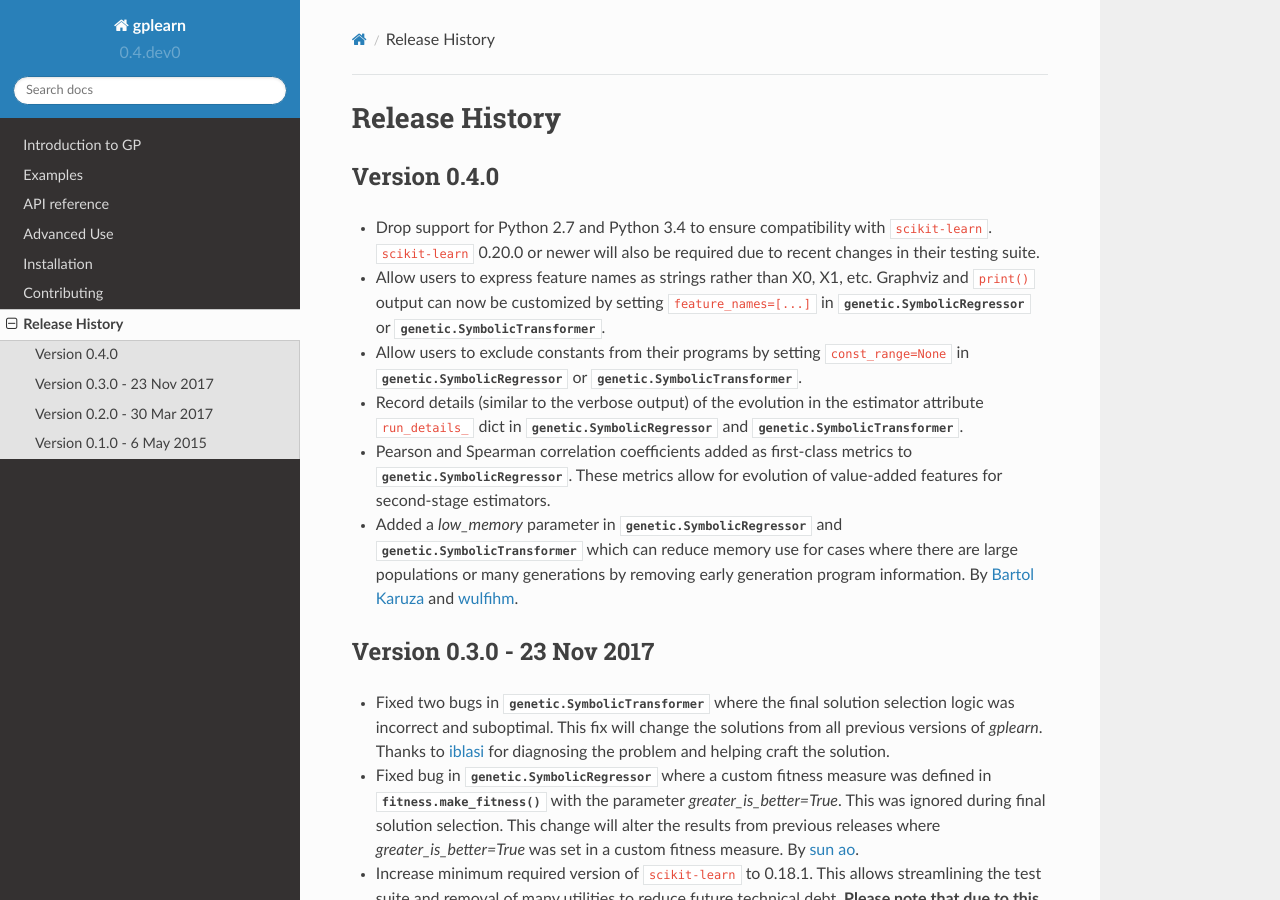
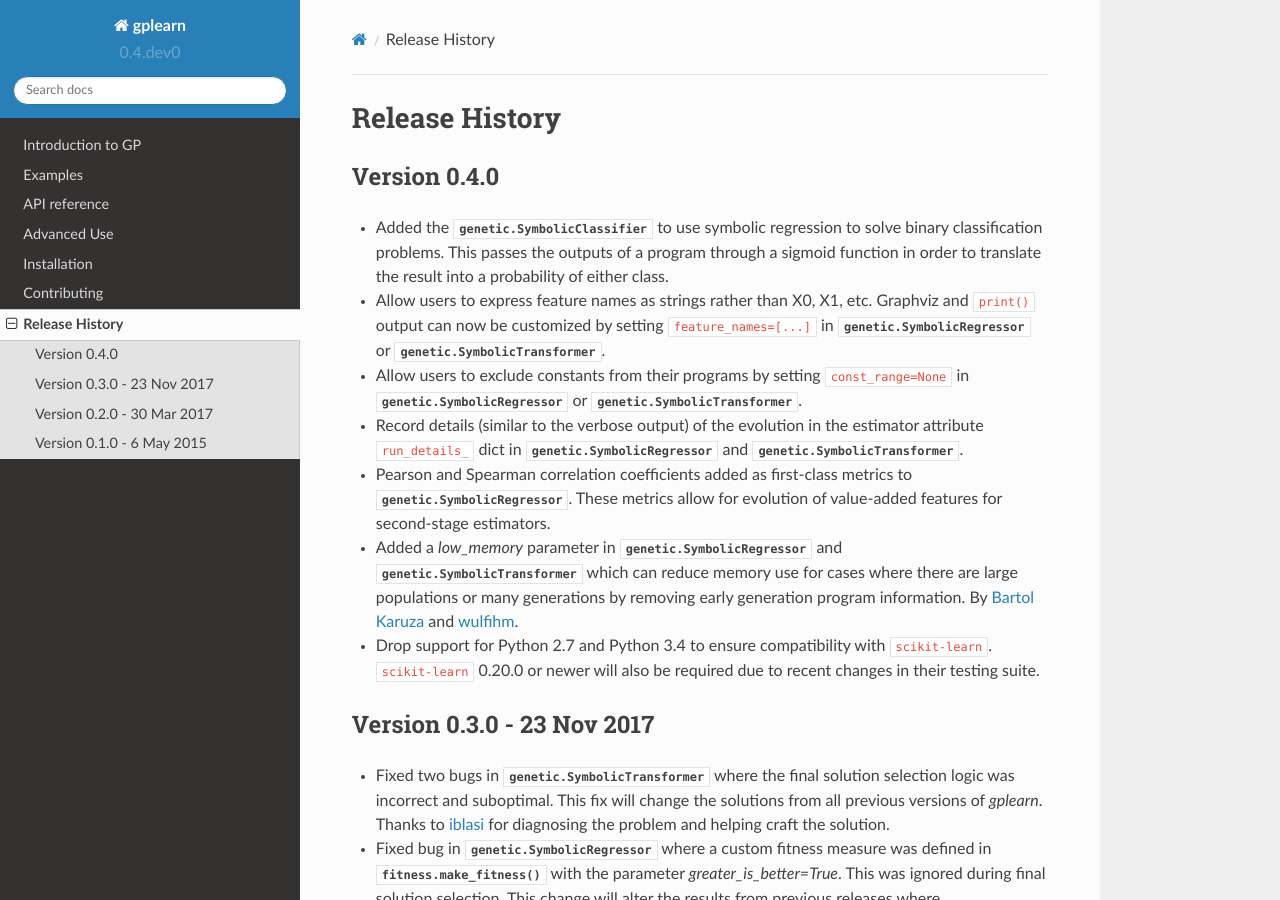
Before and after one commit to trevorstephens/gplearn, a Sphinx documentation site: the page built from doc/changelog.rst, in a window 1280 px wide and 900 px high. Built offline with Sphinx 7.4.7 and the Read the Docs theme 2.0.0, drawn with Linux system fonts in a browser that asks for light colours.

```diff
--- a/doc/changelog.rst
+++ b/doc/changelog.rst
@@ -7,9 +7,10 @@ Release History
 Version 0.4.0
 -------------
 
-- Drop support for Python 2.7 and Python 3.4 to ensure compatibility with
-  ``scikit-learn``. ``scikit-learn`` 0.20.0 or newer will also be required due
-  to recent changes in their testing suite.
+- Added the :class:`genetic.SymbolicClassifier` to use symbolic regression to
+  solve binary classification problems. This passes the outputs of a program
+  through a sigmoid function in order to translate the result into a
+  probability of either class.
 - Allow users to express feature names as strings rather than X0, X1, etc.
   Graphviz and ``print()`` output can now be customized by setting
   ``feature_names=[...]`` in :class:`genetic.SymbolicRegressor` or
@@ -29,6 +30,9 @@ Version 0.4.0
   generation program information. By
   `Bartol Karuza <https://github.com/bartolkaruza>`_ and
   `wulfihm <https://github.com/wulfihm>`_.
+- Drop support for Python 2.7 and Python 3.4 to ensure compatibility with
+  ``scikit-learn``. ``scikit-learn`` 0.20.0 or newer will also be required due
+  to recent changes in their testing suite.
 
 Version 0.3.0 - 23 Nov 2017
 ---------------------------
```
Also changed, not shown: 1 other file.
